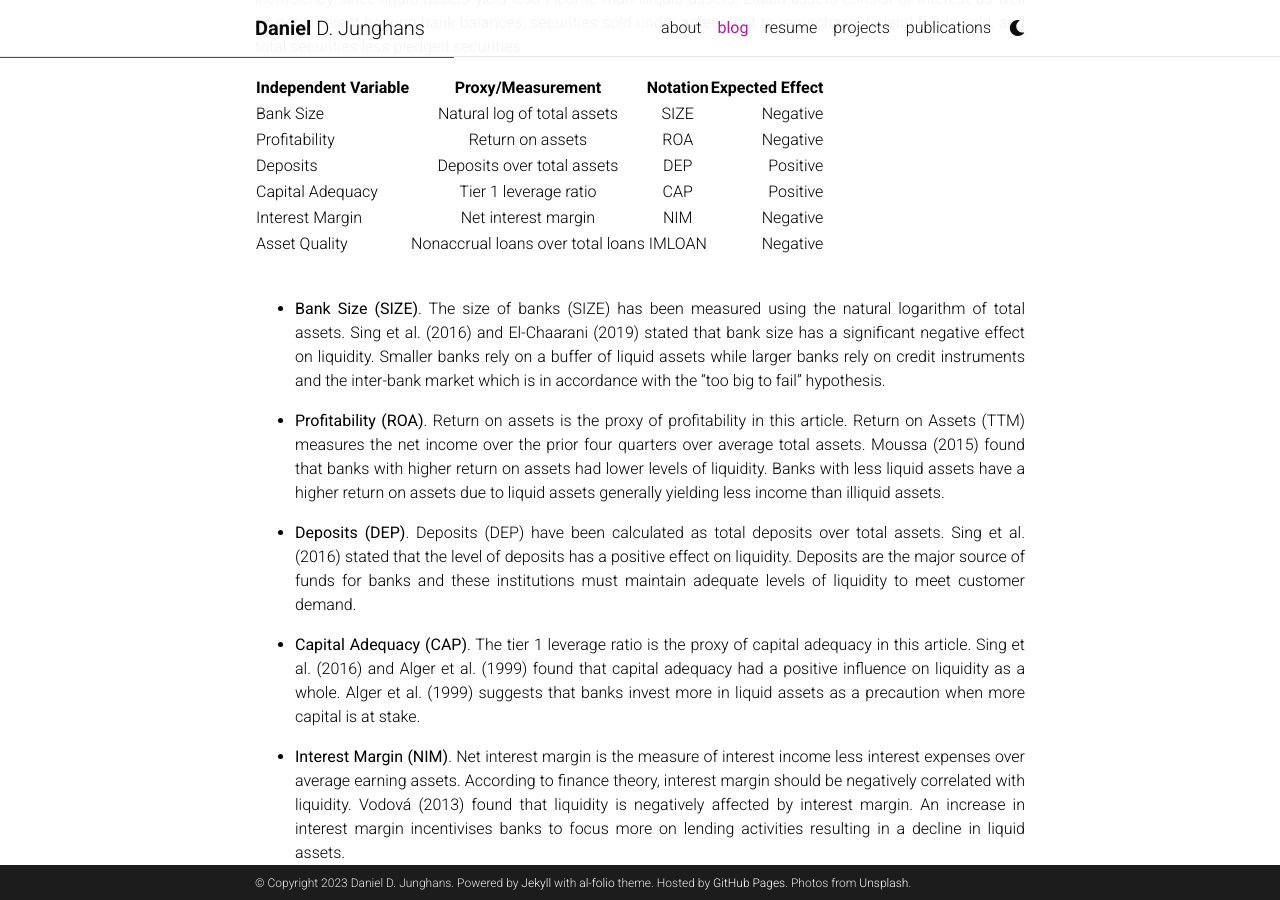
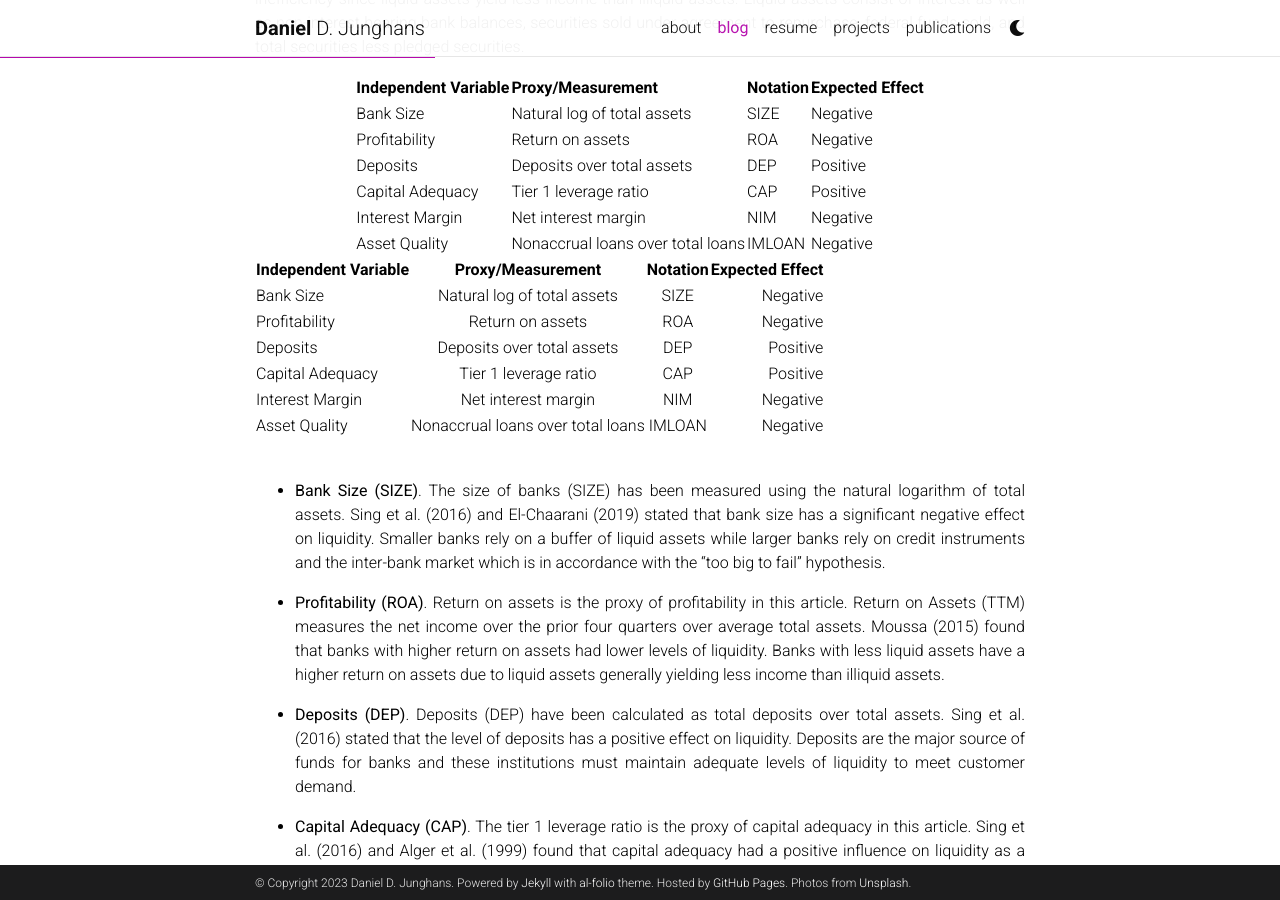
Before and after one commit to DanielJunghans/danieljunghans.github.io, a Jekyll site: the page built from _posts/2023-10-15-Liquidity.md, in a window 1280 px wide and 900 px high, scrolled down 1484 px. Built offline with Jekyll 4.4.1, drawn with Linux system fonts in a browser that asks for light colours; comment, search, counter and statistics services are not loaded; a style sheet for code colours, icons or effects is not loaded.

Commit message:
table changes

```diff
--- a/_posts/2023-10-15-Liquidity.md
+++ b/_posts/2023-10-15-Liquidity.md
@@ -34,6 +34,20 @@ Macroeconomic as well as bank specific determinants of liquidity of Indian banks
 <p align="justify">
 The dependent variable in this article will be liquidity which will be measured through two liquidity ratios provided by Vodov’a (2011).  Fixed and random effect regression will be performed for both measures of liquidity.  The first measure of liquidity is net loans as a fraction of total assets (Liq1).  The ratio Liq1 indicates the percentage of bank assets which are invested in illiquid loans.  The higher this ratio is, the fewer liquid assets a bank possesses.  The second measure of liquidity is liquid assets as a fraction of total assets (Liq2).  The ratio Liq2 indicates the percentage of bank assets which are liquid.  A high ratio may indicate an inefficiency since liquid assets yield less income than illiquid assets.  Liquid assets consist of interest as well as non-interest bearing bank balances,  securities sold under agreement to repurchase, federal funds sold, and total securities less pledged securities.
 </p>
+
+
+
+<table style="margin-left: auto; margin-right: auto;">
+  <tr><th>Independent Variable</th><th>Proxy/Measurement</th><th>Notation</th><th>Expected Effect</th></tr>
+  <tr><td>Bank Size</td><td>Natural log of total assets</td><td>SIZE</td>  <td>Negative</td></tr>
+  <tr><td>Profitability</td><td>Return on assets</td><td>ROA</td>  <td>Negative</td></tr>
+  <tr><td>Deposits</td><td>Deposits over total assets</td><td>DEP</td>  <td>Positive</td></tr>
+  <tr><td>Capital Adequacy</td><td>Tier 1 leverage ratio</td><td>CAP</td>  <td>Positive</td></tr>
+  <tr><td>Interest Margin</td><td>Net interest margin</td><td>NIM</td>  <td>Negative</td></tr>
+  <tr><td>Asset Quality</td><td>Nonaccrual loans over total loans</td><td>IMLOAN</td>  <td>Negative</td></tr>
+</table>
+
+
 
 
 | Independent Variable | Proxy/Measurement | Notation | Expected Effect |
```
